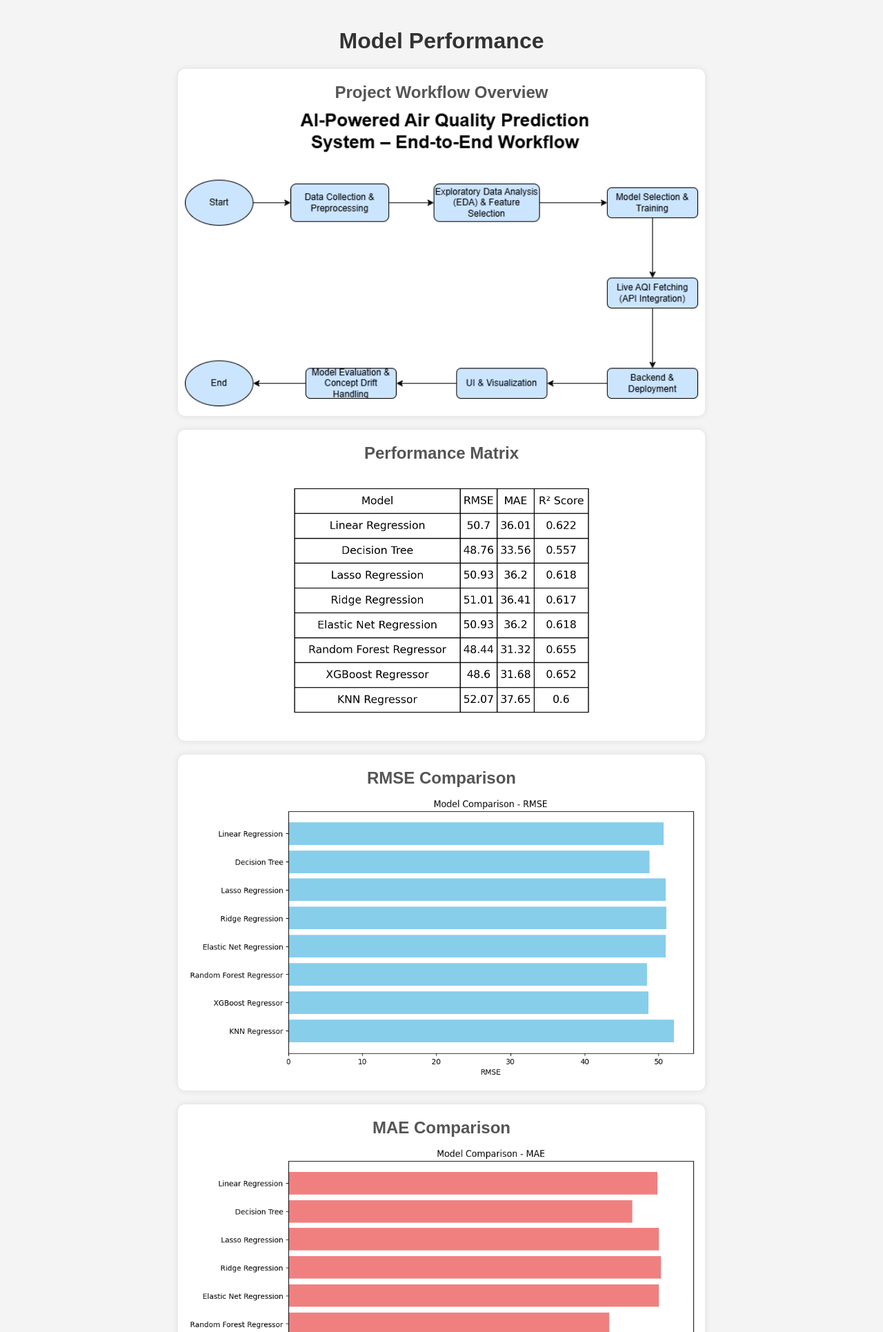
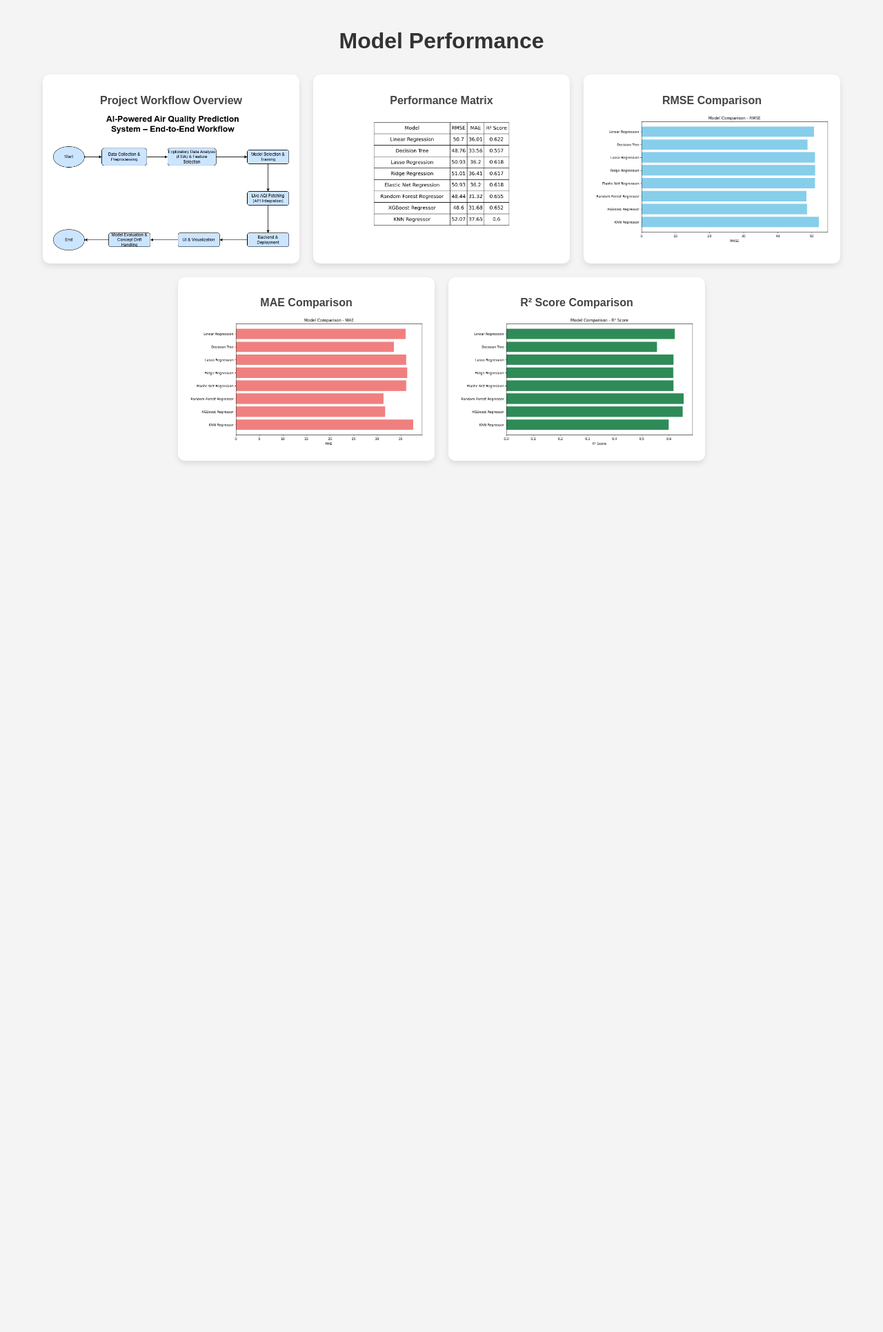
Before and after one commit to Janvi-184/AirVision-AI, a Flask app: page /performance in a window 1280 px wide. Shown: the top 1931 px of the page at 69% size. After the commit the page ends 672 px from the top, so only its background shows below. Run offline with Flask 3, Linux system fonts and the light colour scheme; parts of the project's set-up code (start-up, migrations or seed data) failed here and were passed over.

Commit message:
Updated eda and performance page layout

```diff
--- a/templates/performance.html
+++ b/templates/performance.html
@@ -1,18 +1,3 @@
-<!-- <!DOCTYPE html>
-<html lang="en">
-<head>
-    <title>Model Performance</title>
-</head>
-<body>
-    <h1>Model Performance</h1>
-    <img src="{{ url_for('static', filename='visualizations/performance_matrix.png') }}" alt="Performance Matrix of All the Models">
-    <img src="{{ url_for('static', filename='visualizations/rmse_comparison.png') }}" alt="RMSE Comparison">
-    <img src="{{ url_for('static', filename='visualizations/mae_comparison.png') }}" alt="MAE Comparison">
-    <img src="{{ url_for('static', filename='visualizations/r2_comparison.png') }}" alt="R² Score Comparison">
-</body>
-</html> -->
-
-
 <!DOCTYPE html>
 <html lang="en">
 <head>
@@ -20,60 +5,75 @@
     <style>
         body {
             font-family: Arial, sans-serif;
-            text-align: center;
             background-color: #f4f4f4;
+            padding: 20px;
             margin: 0;
-            padding: 20px;
         }
         h1 {
+            text-align: center;
             color: #333;
         }
-        .container {
+        .grid-container {
             display: flex;
-            flex-direction: column;
-            align-items: center;
+            flex-wrap: wrap;
+            justify-content: center;
             gap: 20px;
+            margin-top: 30px;
         }
-        .image-container {
+        .image-box {
             background: white;
-            padding: 10px;
+            padding: 15px;
             border-radius: 10px;
-            box-shadow: 0px 0px 10px rgba(0, 0, 0, 0.1);
-            width: 60%;
+            box-shadow: 0px 4px 8px rgba(0, 0, 0, 0.1);
+            width: 30%;
+            min-width: 280px;
+            box-sizing: border-box;
         }
-        img {
+        .image-box h2 {
+            font-size: 16px;
+            margin-bottom: 10px;
+            text-align: center;
+            color: #444;
+        }
+        .image-box img {
             width: 100%;
+            border-radius: 5px;
             height: auto;
-            border-radius: 5px;
         }
-        h2 {
-            margin: 10px 0;
-            color: #555;
+
+        @media (max-width: 900px) {
+            .image-box {
+                width: 45%;
+            }
+        }
+
+        @media (max-width: 600px) {
+            .image-box {
+                width: 90%;
+            }
         }
     </style>
 </head>
 <body>
     <h1>Model Performance</h1>
-    <div class="container">
-
-        <div class="image-container">
+    <div class="grid-container">
+        <div class="image-box">
             <h2>Project Workflow Overview</h2>
             <img src="{{ url_for('static', filename='visualizations/air_vision_flow.drawio.png') }}" alt="Project Workflow">
         </div>
-
-        <div class="image-container">
+        <div class="image-box">
             <h2>Performance Matrix</h2>
             <img src="{{ url_for('static', filename='visualizations/performance_matrix.png') }}" alt="Performance Matrix">
         </div>
-        <div class="image-container">
+        <div class="image-box">
             <h2>RMSE Comparison</h2>
             <img src="{{ url_for('static', filename='visualizations/rmse_comparison.png') }}" alt="RMSE Comparison">
         </div>
-        <div class="image-container">
+        <div class="image-box">
             <h2>MAE Comparison</h2>
             <img src="{{ url_for('static', filename='visualizations/mae_comparison.png') }}" alt="MAE Comparison">
         </div>
-        <div class="image-container">
+        <div class="image-box">
             <h2>R² Score Comparison</h2>
             <img src="{{ url_for('static', filename='visualizations/r2_comparison.png') }}" alt="R² Score Comparison">
         </div>
```
Also changed, not shown: templates/eda.html (+29 -30 lines).
